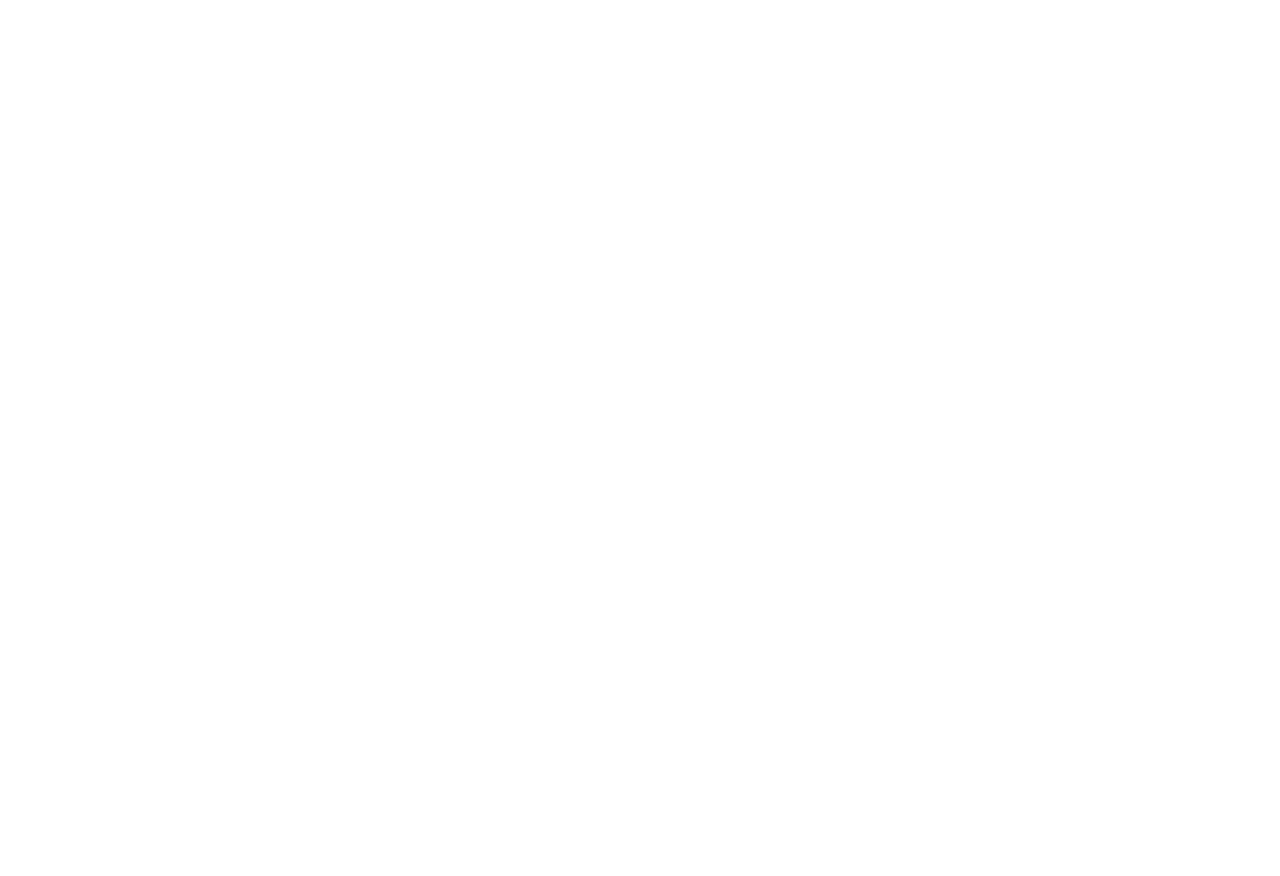
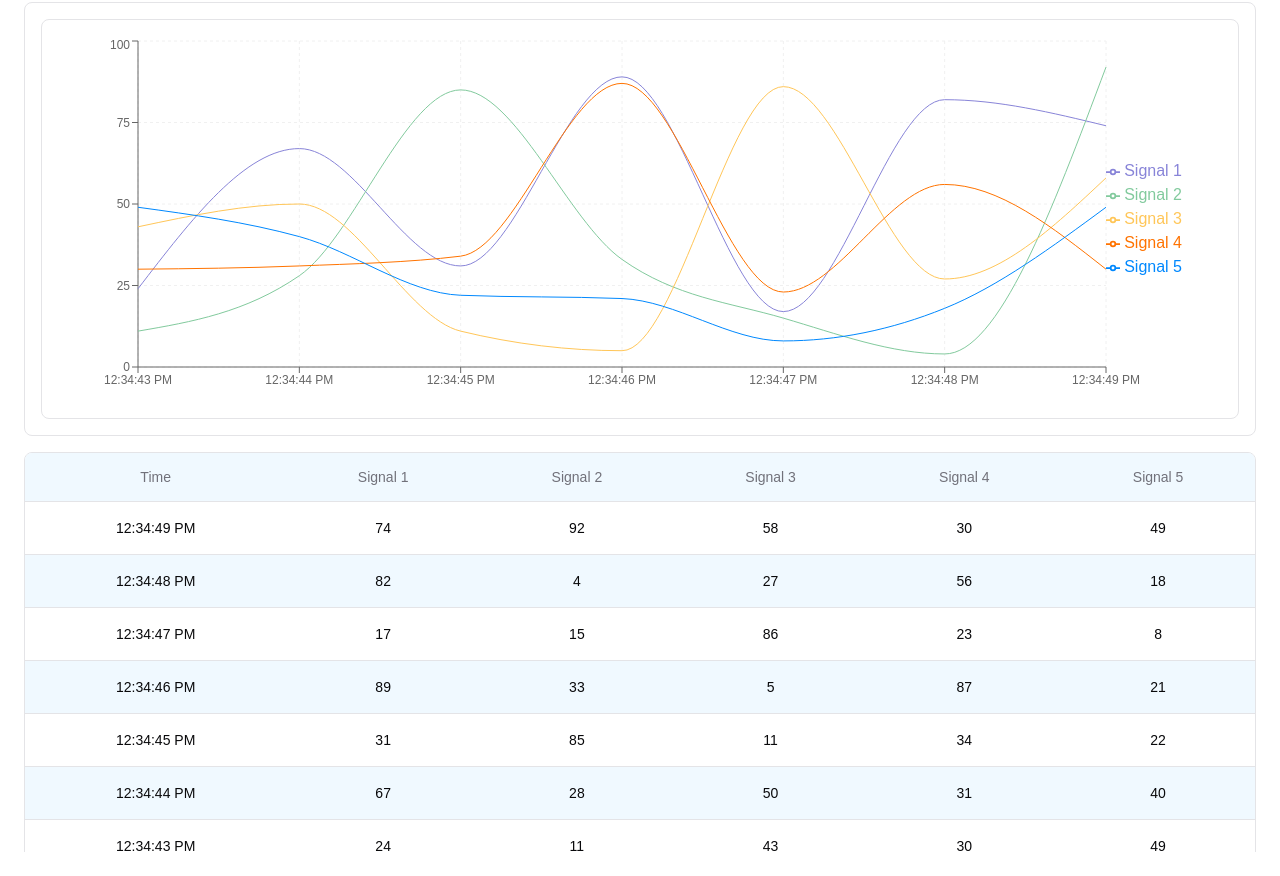
Before and after one commit to UBCMint/mint-frontend-product, a Next.js app: page / in a window 1280 px wide. Shown: the part 155-1031 px from the top of the page. Before the commit the page ends 800 px from the top, so only its background shows below. Built offline with nearby package versions, Linux system fonts and the light colour scheme.

Commit message:
add signal data table and graph

```diff
--- a/app/page.tsx
+++ b/app/page.tsx
@@ -1,15 +1,41 @@
+'use client';
+
 import { TypographyH1 } from '@/components/typography/typography';
 import RecentButton from '@/app/sidebar/components/recent-button';
 import AppHeader from '@/components/ui-header/app-header';
 import SettingsBar from '@/components/ui-header/settings-bar';
+import SignalTable from '@/components/ui/data-table';
+import SignalGraph from '@/components/ui/signal-graph';
 
 export default function Home() {
+    // Sample data for table and graph
+    const signalData = [
+        { time: '12:34:43 PM', signal1: 24, signal2: 11, signal3: 43, signal4: 30, signal5: 49 },
+        { time: '12:34:44 PM', signal1: 67, signal2: 28, signal3: 50, signal4: 31, signal5: 40 },
+        { time: '12:34:45 PM', signal1: 31, signal2: 85, signal3: 11, signal4: 34, signal5: 22 },
+        { time: '12:34:46 PM', signal1: 89, signal2: 33, signal3: 5, signal4: 87, signal5: 21 },
+        { time: '12:34:47 PM', signal1: 17, signal2: 15, signal3: 86, signal4: 23, signal5: 8 },
+        { time: '12:34:48 PM', signal1: 82, signal2: 4, signal3: 27, signal4: 56, signal5: 18 },
+        { time: '12:34:49 PM', signal1: 74, signal2: 92, signal3: 58, signal4: 30, signal5: 49 },
+    ];
+
     return (
         <div className="flex p-2 flex-col min-h-screen">
             <AppHeader />
             <SettingsBar />
 
-            <div className="p-8"></div>
+            <div className="flex-grow flex flex-col p-4 space-y-4">
+                <div className="flex-1 min-h-[400px] border rounded-lg bg-white p-4">
+                    <SignalGraph data={signalData} />
+                </div>
+
+                <div className="h-[400px] overflow-auto">
+                    <SignalTable
+                        rowCount={7}
+                        data={signalData}
+                    />
+                </div>
+            </div>
         </div>
     );
 }
--- /dev/null
+++ b/components/ui/data-table.tsx
@@ -0,0 +1,70 @@
+import React from 'react';
+import {
+  Table,
+  TableBody,
+  TableCell,
+  TableHead,
+  TableHeader,
+  TableRow,
+} from "@/components/ui/table";
+
+interface SignalData {
+  time: string;
+  signal1: number;
+  signal2: number;
+  signal3: number;
+  signal4: number;
+  signal5: number;
+}
+
+interface SignalTableProps {
+  rowCount?: number;
+  data?: SignalData[];
+}
+
+const SignalTable = ({ rowCount = 8, data = [] }: SignalTableProps) => {
+  const rows = Array(rowCount).fill(null).map((_, index) => {
+    return data[data.length - 1 - index] || {
+      time: '--:--:-- --',
+      signal1: 0,
+      signal2: 0,
+      signal3: 0,
+      signal4: 0,
+      signal5: 0
+    };
+  });
+
+  return (
+    <div className="w-full border rounded-lg overflow-hidden">
+      <Table>
+        <TableHeader>
+          <TableRow className="bg-sky-50">
+            <TableHead className="text-center font-medium">Time</TableHead>
+            <TableHead className="text-center font-medium">Signal 1</TableHead>
+            <TableHead className="text-center font-medium">Signal 2</TableHead>
+            <TableHead className="text-center font-medium">Signal 3</TableHead>
+            <TableHead className="text-center font-medium">Signal 4</TableHead>
+            <TableHead className="text-center font-medium">Signal 5</TableHead>
+          </TableRow>
+        </TableHeader>
+        <TableBody>
+          {rows.map((row, index) => (
+            <TableRow
+              key={index}
+              className={index % 2 === 0 ? 'bg-white' : 'bg-sky-50'}
+            >
+              <TableCell className="text-center">{row.time}</TableCell>
+              <TableCell className="text-center">{row.signal1}</TableCell>
+              <TableCell className="text-center">{row.signal2}</TableCell>
+              <TableCell className="text-center">{row.signal3}</TableCell>
+              <TableCell className="text-center">{row.signal4}</TableCell>
+              <TableCell className="text-center">{row.signal5}</TableCell>
+            </TableRow>
+          ))}
+        </TableBody>
+      </Table>
+    </div>
+  );
+};
+
+export default SignalTable;
--- /dev/null
+++ b/components/ui/signal-graph.tsx
@@ -0,0 +1,88 @@
+import React from 'react';
+import {
+  LineChart,
+  Line,
+  XAxis,
+  YAxis,
+  CartesianGrid,
+  Tooltip,
+  Legend,
+  ResponsiveContainer
+} from 'recharts';
+
+interface SignalData {
+  time: string;
+  signal1: number;
+  signal2: number;
+  signal3: number;
+  signal4: number;
+  signal5: number;
+}
+
+interface SignalGraphProps {
+  data?: SignalData[];
+}
+
+const SignalGraph = ({ data = [] }: SignalGraphProps) => {
+  return (
+    <div className="w-full h-[400px] bg-white rounded-lg border p-4">
+      <ResponsiveContainer width="100%" height="100%">
+        <LineChart data={data} margin={{ top: 5, right: 30, left: 20, bottom: 5 }}>
+          <CartesianGrid strokeDasharray="3 3" stroke="#f0f0f0" />
+          <XAxis
+            dataKey="time"
+            scale="point"
+            tick={{ fontSize: 12 }}
+          />
+          <YAxis
+            domain={[0, 100]}
+            tick={{ fontSize: 12 }}
+          />
+          <Tooltip />
+          <Legend
+            layout="vertical"
+            align="right"
+            verticalAlign="middle"
+          />
+          <Line
+            type="monotone"
+            dataKey="signal1"
+            stroke="#8884d8"
+            name="Signal 1"
+            dot={false}
+          />
+          <Line
+            type="monotone"
+            dataKey="signal2"
+            stroke="#82ca9d"
+            name="Signal 2"
+            dot={false}
+          />
+          <Line
+            type="monotone"
+            dataKey="signal3"
+            stroke="#ffc658"
+            name="Signal 3"
+            dot={false}
+          />
+          <Line
+            type="monotone"
+            dataKey="signal4"
+            stroke="#ff7300"
+            name="Signal 4"
+            dot={false}
+          />
+          <Line
+            type="monotone"
+            dataKey="signal5"
+            stroke="#0088fe"
+            name="Signal 5"
+            dot={false}
+          />
+        </LineChart>
+      </ResponsiveContainer>
+    </div>
+  );
+};
+
+export default SignalGraph;
--- /dev/null
+++ b/components/ui/table.tsx
@@ -0,0 +1,114 @@
+import * as React from "react"
+
+import { cn } from "@/lib/utils"
+
+const Table = React.forwardRef<
+  HTMLTableElement,
+  React.HTMLAttributes<HTMLTableElement>
+>(({ className, ...props }, ref) => (
+  <div className="w-full overflow-auto">
+    <table
+      ref={ref}
+      className={cn("w-full caption-bottom text-sm", className)}
+      {...props}
+    />
+  </div>
+))
+Table.displayName = "Table"
+
+const TableHeader = React.forwardRef<
+  HTMLTableSectionElement,
+  React.HTMLAttributes<HTMLTableSectionElement>
+>(({ className, ...props }, ref) => (
+  <thead ref={ref} className={cn("[&_tr]:border-b", className)} {...props} />
+))
+TableHeader.displayName = "TableHeader"
+
+const TableBody = React.forwardRef<
+  HTMLTableSectionElement,
+  React.HTMLAttributes<HTMLTableSectionElement>
+>(({ className, ...props }, ref) => (
+  <tbody
+    ref={ref}
+    className={cn("[&_tr:last-child]:border-0", className)}
+    {...props}
+  />
+))
+TableBody.displayName = "TableBody"
+
+const TableFooter = React.forwardRef<
+  HTMLTableSectionElement,
+  React.HTMLAttributes<HTMLTableSectionElement>
+>(({ className, ...props }, ref) => (
+  <tfoot
+    ref={ref}
+    className={cn("bg-primary font-medium text-primary-foreground", className)}
+    {...props}
+  />
+))
+TableFooter.displayName = "TableFooter"
+
+const TableRow = React.forwardRef<
+  HTMLTableRowElement,
+  React.HTMLAttributes<HTMLTableRowElement>
+>(({ className, ...props }, ref) => (
+  <tr
+    ref={ref}
+    className={cn(
+      "border-b transition-colors hover:bg-muted/50 data-[state=selected]:bg-muted",
+      className
+    )}
+    {...props}
+  />
+))
+TableRow.displayName = "TableRow"
+
+const TableHead = React.forwardRef<
+  HTMLTableCellElement,
+  React.ThHTMLAttributes<HTMLTableCellElement>
+>(({ className, ...props }, ref) => (
+  <th
+    ref={ref}
+    className={cn(
+      "h-12 px-4 text-left align-middle font-medium text-muted-foreground [&:has([role=checkbox])]:pr-0",
+      className
+    )}
+    {...props}
+  />
+))
+TableHead.displayName = "TableHead"
+
+const TableCell = React.forwardRef<
+  HTMLTableCellElement,
+  React.TdHTMLAttributes<HTMLTableCellElement>
+>(({ className, ...props }, ref) => (
+  <td
+    ref={ref}
+    className={cn("p-4 align-middle [&:has([role=checkbox])]:pr-0", className)}
+    {...props}
+  />
+))
+TableCell.displayName = "TableCell"
+
+const TableCaption = React.forwardRef<
+  HTMLTableCaptionElement,
+  React.HTMLAttributes<HTMLTableCaptionElement>
+>(({ className, ...props }, ref) => (
+  <caption
+    ref={ref}
+    className={cn("mt-4 text-sm text-muted-foreground", className)}
+    {...props}
+  />
+))
+TableCaption.displayName = "TableCaption"
+
+export {
+  Table,
+  TableHeader,
+  TableBody,
+  TableFooter,
+  TableHead,
+  TableRow,
+  TableCell,
+  TableCaption,
+}
--- a/package.json
+++ b/package.json
@@ -29,6 +29,7 @@
     "react": "^18",
     "react-dom": "^18",
     "react-resizable-panels": "^2.1.7",
+    "recharts": "^2.15.1",
     "shadcn-ui": "^0.9.4",
     "tailwind-merge": "^2.6.0",
     "tailwindcss-animate": "^1.0.7"
```
Also changed, not shown: 1 other file (tests, documents, lock files or other folders).
